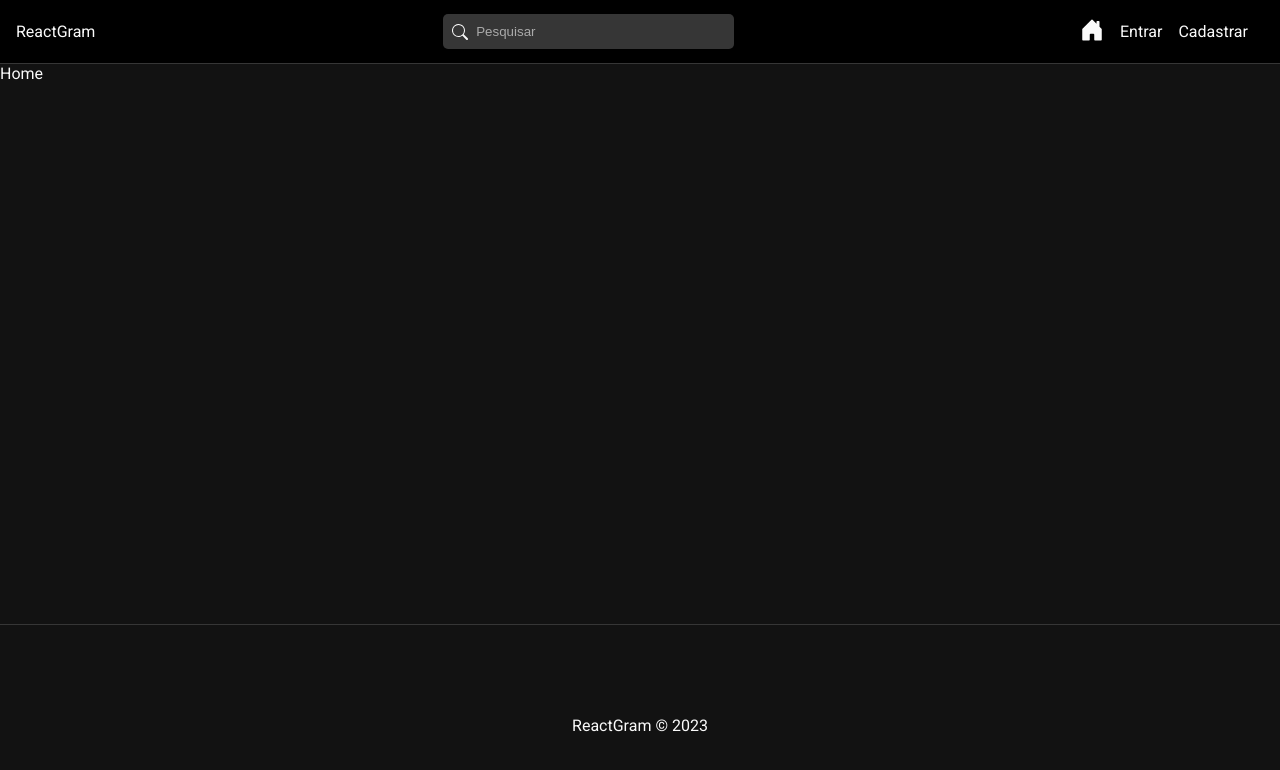
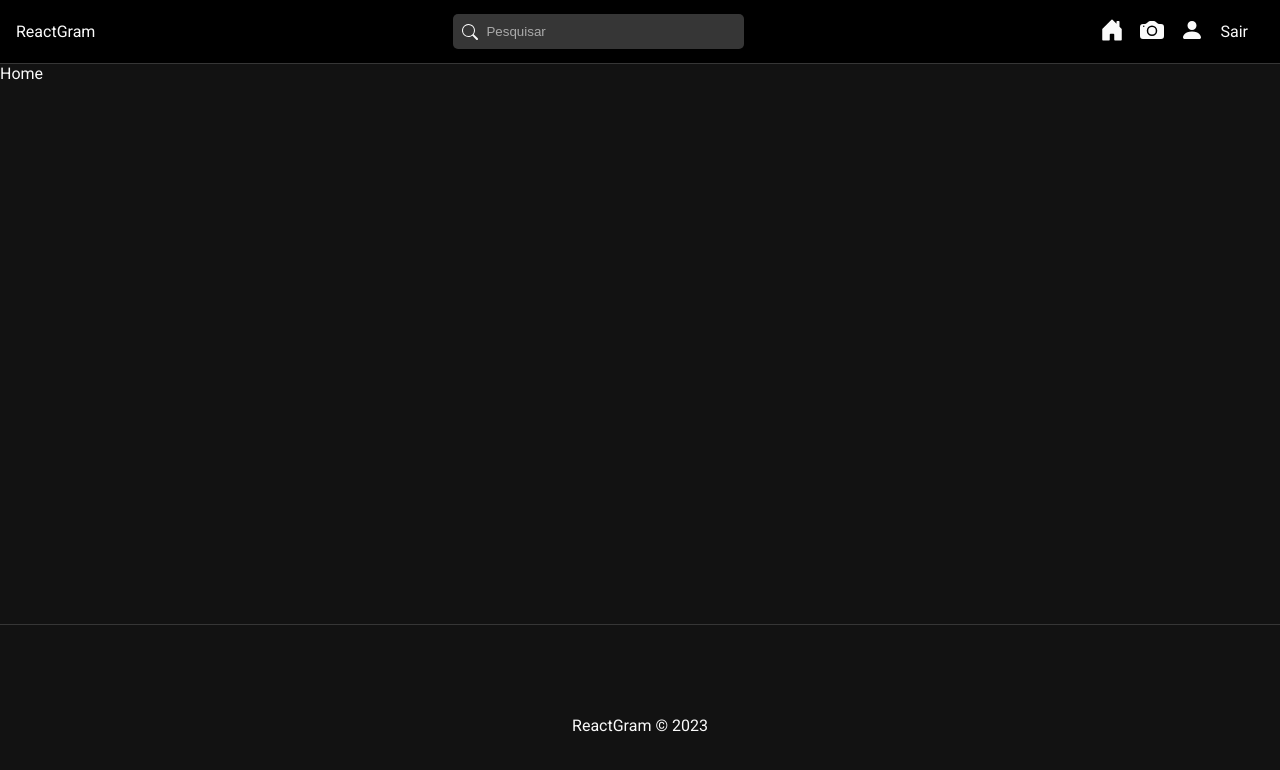
Before and after one commit to brunofelipehp/reactgram, a React (Create React App) app in the folder frontend/: page / in a window 1280 px wide. Shown: the top 770 px of the page. Built offline with nearby package versions, Linux system fonts and the light colour scheme; sample sign-in values are in the browser's storage.

Commit message:
Authentication hook and Navbar

```diff
--- a/frontend/src/App.jsx
+++ b/frontend/src/App.jsx
@@ -1,24 +1,44 @@
-import './App.css';
+import "./App.css";
 
-import { BrowserRouter, Route, Routes } from 'react-router-dom';
+//routes
+import { BrowserRouter, Navigate, Route, Routes } from "react-router-dom";
+
+// Hooks
+import { useAuth } from "./hooks/useAuth";
+
 //Components
-import { Footer } from './components/Footer';
-import { Navbar } from './components/Navbar';
+import { Footer } from "./components/Footer";
+import { Navbar } from "./components/Navbar";
 //pages
-import { Login } from './pages/Auth/Login';
-import { Register } from './pages/Auth/Register';
-import { Home } from './pages/Home/Home';
+import { Login } from "./pages/Auth/Login";
+import { Register } from "./pages/Auth/Register";
+import { Home } from "./pages/Home/Home";
 
 function App() {
+  const { auth, loading } = useAuth();
+
+  if (loading) {
+    return <p>Carregando...</p>;
+  }
+
   return (
     <div className="App">
       <BrowserRouter>
         <Navbar />
         <div className="container">
           <Routes>
-        <Route path='/' element={ <Home/> }/>
-        <Route path='/login' element={ <Login /> }/>
-        <Route path='/register' element={ <Register /> }/>
+            <Route
+              path="/"
+              element={auth ? <Home /> : <Navigate to="/login" />}
+            />
+            <Route
+              path="/login"
+              element={!auth ? <Login /> : <Navigate to="/" />}
+            />
+            <Route
+              path="/register"
+              element={!auth ? <Register /> : <Navigate to="/" />}
+            />
           </Routes>
         </div>
         <Footer />
--- a/frontend/src/components/Navbar.jsx
+++ b/frontend/src/components/Navbar.jsx
@@ -1,32 +1,68 @@
-import './Navbar.css'
+import "./Navbar.css";
+
+//Routes
+import { Link, NavLink } from "react-router-dom";
 
 //Components
-import { BsHouseDoorFill, BsSearch } from "react-icons/bs"
-import { Link, NavLink } from "react-router-dom"
+import {
+  BsFillCameraFill,
+  BsFillPersonFill,
+  BsHouseDoorFill,
+  BsSearch,
+} from "react-icons/bs";
+
+//Hooks
+import { useSelector } from "react-redux";
+import { useAuth } from "../hooks/useAuth";
 
 export const Navbar = () => {
+  const { auth } = useAuth();
+  const { user } = useSelector((state) => state.auth);
+
   return (
     <nav id="nav">
       <Link to="/">ReactGram</Link>
-    <form id='search-form'>
+      <form id="search-form">
         <BsSearch />
-      <input type="text" placeholder='Pesquisar'/>
+        <input type="text" placeholder="Pesquisar" />
       </form>
-      <ul id='nav-links'>
+      <ul id="nav-links">
+        {auth ? (
+          <>
             <li>
               <NavLink to="/">
                 <BsHouseDoorFill />
               </NavLink>
             </li>
+            {user && (
               <li>
-        <NavLink to="/login">
-          Entrar
+                <NavLink to={`/users/${user.id}`}>
+                  <BsFillCameraFill />
                 </NavLink>
+              </li>
+            )}
+
+            <li>
+              <NavLink to="/profile">
+                <BsFillPersonFill />
+              </NavLink>
+            </li>
+
+            <li>
+              <span>Sair</span>
+            </li>
+          </>
+        ) : (
+          <>
+            <li>
+              <NavLink to="/login">Entrar</NavLink>
             </li>
             <li>
               <NavLink to="/register">Cadastrar</NavLink>
             </li>
+          </>
+        )}
       </ul>
     </nav>
-  )
-}
+  );
+};
--- /dev/null
+++ b/frontend/src/hooks/useAuth.jsx
@@ -0,0 +1,21 @@
+import { useEffect, useState } from "react";
+import { useSelector } from "react-redux";
+
+export const useAuth = () => {
+  const { user } = useSelector((state) => state.auth);
+
+  const [auth, setAuth] = useState(false);
+  const [loading, setLoading] = useState(true);
+
+  useEffect(() => {
+    if (user) {
+      setAuth(true);
+    } else {
+      setAuth(false);
+    }
+
+    setLoading(false);
+  }, [user]);
+
+  return { auth, loading };
+};
```
Lines whose indentation alone changed are shown as unchanged.
